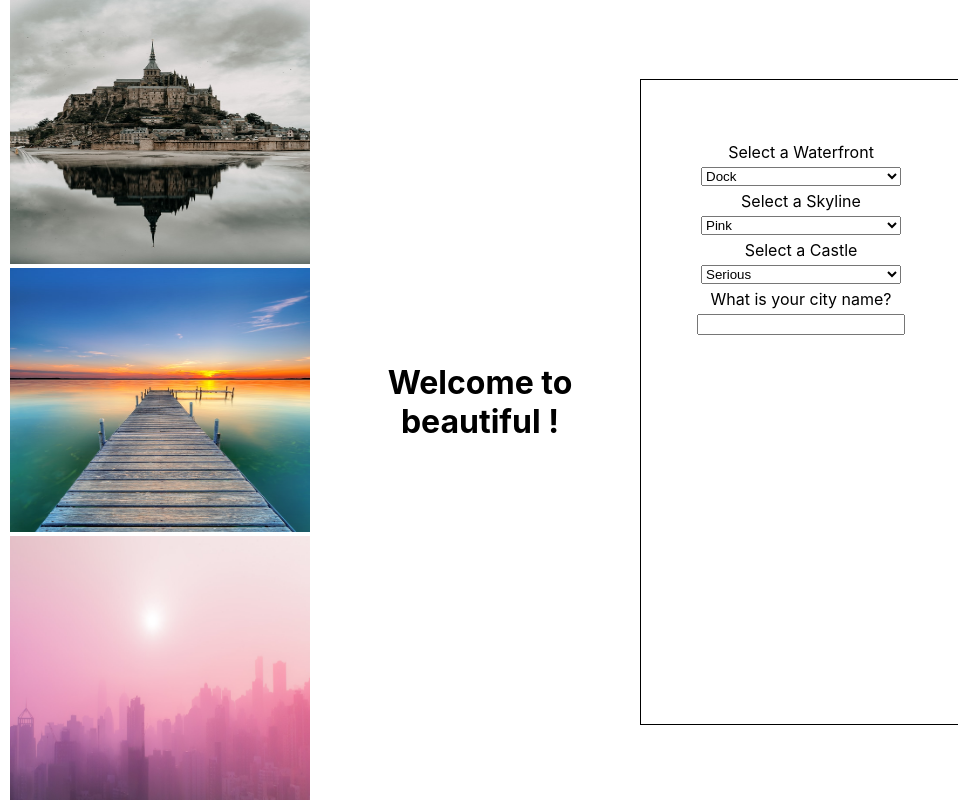
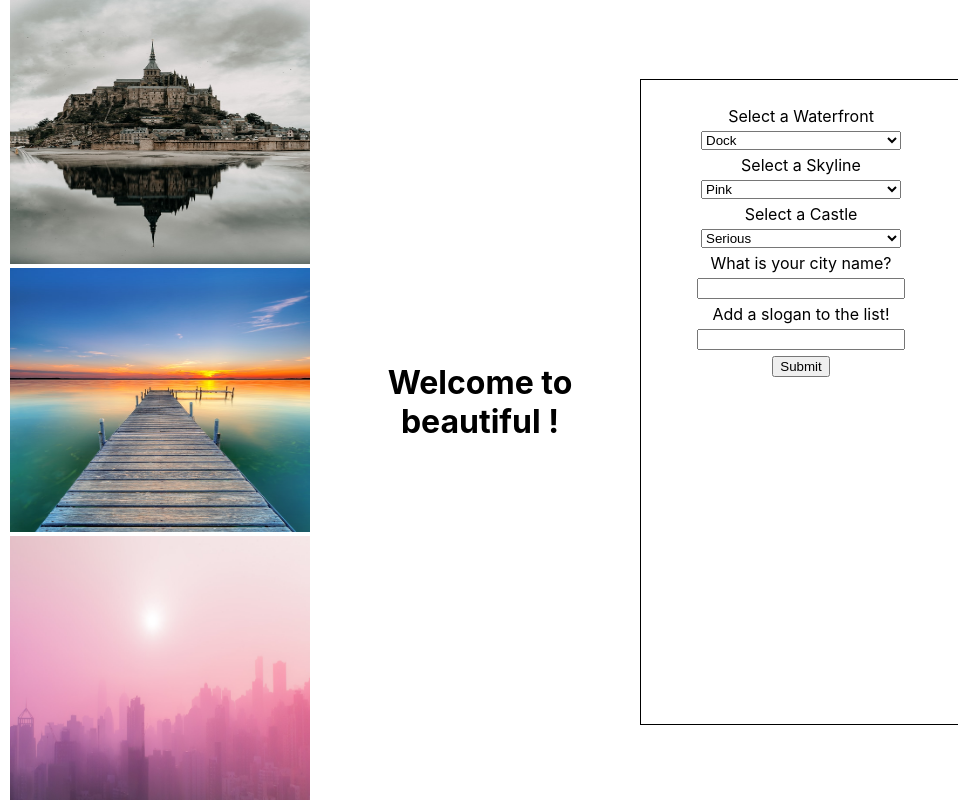
Before and after one commit to amanda-hecht89/city-builder, a React (Create React App) app: page / in a window 1280 px wide. Shown: the whole page, without its empty margins (0-958 px from the left). Built offline with nearby package versions, Linux system fonts and the light colour scheme.

Commit message:
slogan stuff

```diff
--- a/src/App.js
+++ b/src/App.js
@@ -20,6 +20,11 @@ function App() {
   const [slogans, setSlogans] = useState('');
   const [sloganInForm, setSloganInForm] = useState('');
 
+  function handleSubmit(e) {
+    e.preventDefault();
+    setSlogans([...slogans]);
+  }
+
   return (
     <div className="App">
       {/* here, the City component takes in skylineId, waterfrontId, castleId as props. It'll use those ids to render pictures correctly. */}
@@ -37,6 +42,7 @@ function App() {
           <SkylineDropdown setSkylineId={setSkylineId} />
           <CastleDropdown setCastleId={setCastleId} />
           <CityNameInput setCityName={setCityName} />
+          <SloganForm handleSubmit={handleSubmit} setSloganInForm={setSloganInForm} sloganInForm={sloganInForm} />
         </section>
         {/* here, the SloganForm component takes in the setSlogans state handler function and the slogans array that live in state */}
         {/* here, the SloganList component takes the array of slogans that lives in state */}
--- a/src/SloganForm.js
+++ b/src/SloganForm.js
@@ -1,9 +1,8 @@
 import { useState } from 'react';
 
-export default function SloganForm(props) {
+export default function SloganForm({ handleSubmit, setSloganInForm, sloganInForm }) {
   // React forms are a pain!
   // Track the sloganInput form state with a useState hook
-  const sloganInput = useState('');
 
 
 
@@ -16,11 +15,11 @@ export default function SloganForm(props) {
   return (
     <section>
       {/* on submit, call the handleSubmit function, defined above */}
-      <form>
+      <form onSubmit={handleSubmit}>
         Add a slogan to the list!
         {/* on change, set the sloganInput in state to be the input value */}
         {/* also, weirdly, set the value of this input to the sloganInput tracked in state to make this a 'controlled' form input */}
-        <input />
+        <input value={sloganInForm} onChange={e => setSloganInForm(e.target.value)} />
         <button>Submit</button>
       </form>
     </section>
--- a/src/SloganList.js
+++ b/src/SloganList.js
@@ -6,6 +6,11 @@ export default function SloganList(props) {
       <h2>Your slogans:</h2>
       {/* This kind of component should be familiar by now. It takes in (as props) an array of slogans */}
       {/* Then map over those slogans and for each slogan, render a Slogan component. Supply a key and a slogan as props to each Slogan component */}
+      <ul>
+        {
+          slogans.map((slogan, i) => <li key={slogan + i}>{slogan}</li>)
+        }
+      </ul>
     </section>
   );
 }
```
